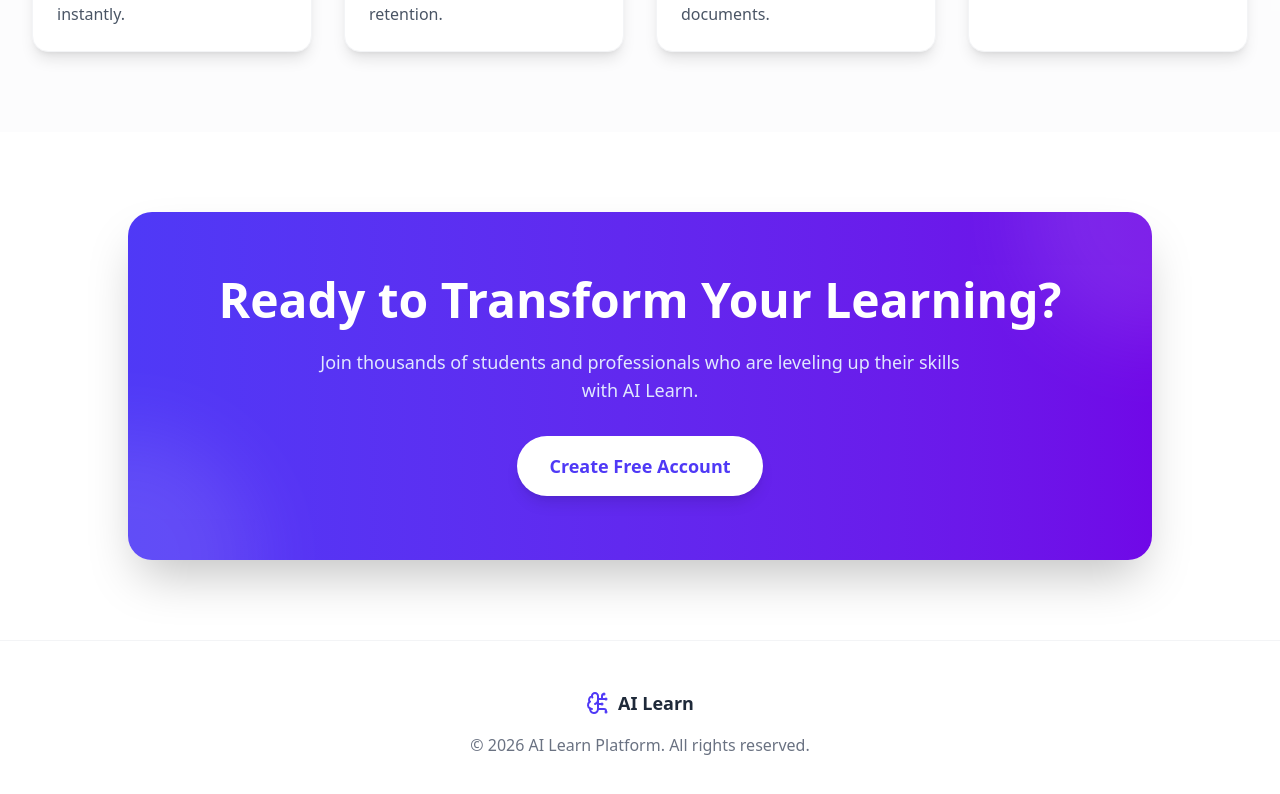
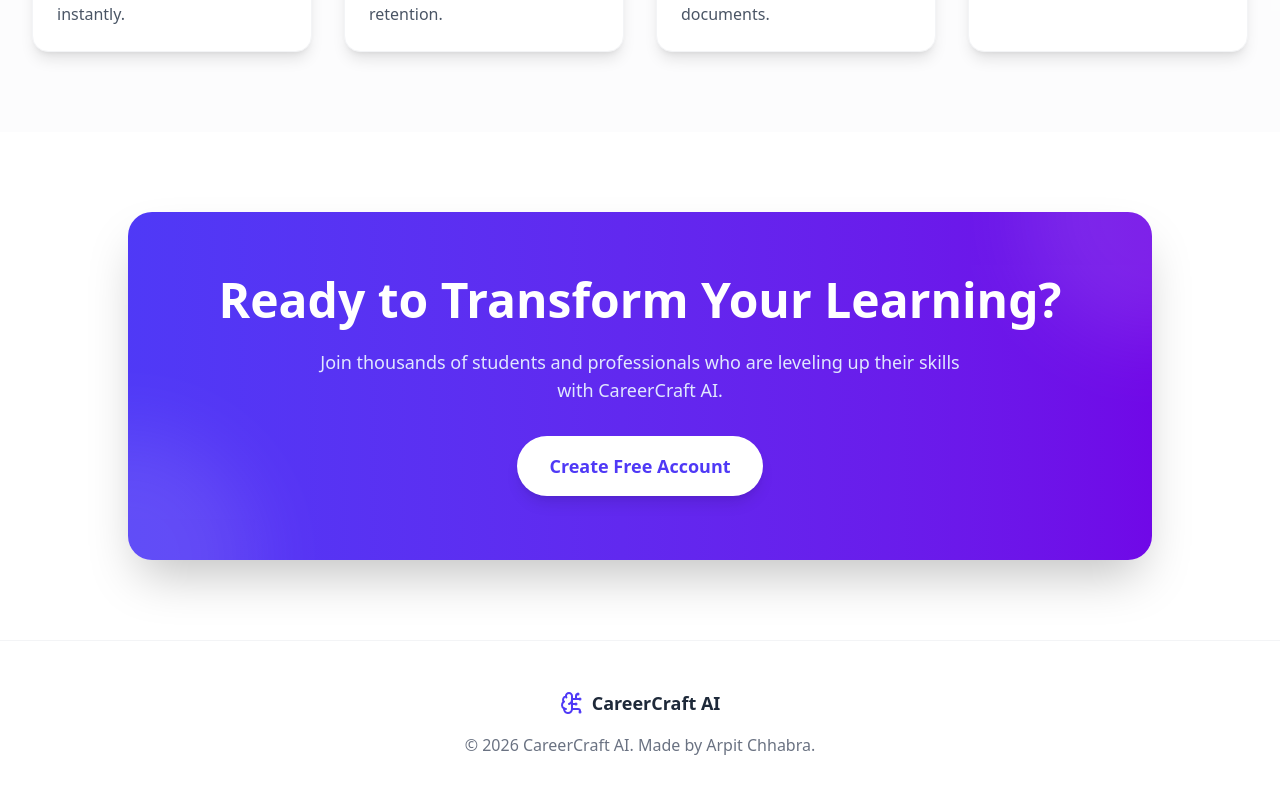
Before and after one commit to ArpitChhabra23306/CareerCraft-AI, a React (Vite) app in the folder client/: page / in a window 1280 px wide. Shown: the part 1006-1800 px from the top of the page. Built offline with nearby package versions, Linux system fonts and the light colour scheme.

Commit message:
small name changes

```diff
--- a/client/index.html
+++ b/client/index.html
@@ -4,7 +4,7 @@
     <meta charset="UTF-8" />
     <link rel="icon" type="image/svg+xml" href="/vite.svg" />
     <meta name="viewport" content="width=device-width, initial-scale=1.0" />
-    <title>client</title>
+    <title>CareerCraft AI</title>
   </head>
   <body>
     <div id="root"></div>
--- a/client/src/components/Layout.jsx
+++ b/client/src/components/Layout.jsx
@@ -80,7 +80,7 @@ const Layout = () => {
                 <div className={`p-6 border-b border-gray-100 dark:border-gray-800 flex items-center ${isCollapsed ? 'justify-center' : 'justify-between'}`}>
                     <Link to="/dashboard" className={`flex items-center gap-2 ${isCollapsed ? 'hidden' : 'flex'}`}>
                         <BrainCircuit className="text-indigo-600 dark:text-indigo-400" size={28} />
-                        <span className="text-xl font-bold gradient-text">AI Learn</span>
+                        <span className="text-xl font-bold gradient-text">CareerCraft AI</span>
                     </Link>
                     {isCollapsed && <BrainCircuit className="text-indigo-600 dark:text-indigo-400" size={28} />}
                     <button
@@ -159,7 +159,7 @@ const Layout = () => {
                 <header className="md:hidden bg-white dark:bg-gray-900 border-b border-gray-200 dark:border-gray-800 p-4 flex justify-between items-center z-20">
                     <Link to="/dashboard" className="flex items-center gap-2">
                         <BrainCircuit className="text-indigo-600 dark:text-indigo-400" size={28} />
-                        <span className="text-xl font-bold gradient-text">AI Learn</span>
+                        <span className="text-xl font-bold gradient-text">CareerCraft AI</span>
                     </Link>
                     <div className="flex items-center gap-2">
                         <button
--- a/client/src/pages/Home.jsx
+++ b/client/src/pages/Home.jsx
@@ -42,7 +42,7 @@ const Home = () => {
                         <div className="flex items-center gap-2">
                             <BrainCircuit className="text-indigo-600 dark:text-indigo-400 h-8 w-8" />
                             <span className="text-xl font-bold gradient-text">
-                                AI Learn
+                                CareerCraft AI
                             </span>
                         </div>
                         <div className="flex items-center gap-4">
@@ -182,7 +182,7 @@ const Home = () => {
 
                     <h2 className="text-3xl md:text-5xl font-bold mb-6 relative z-10">Ready to Transform Your Learning?</h2>
                     <p className="text-indigo-100 text-lg mb-8 max-w-2xl mx-auto relative z-10">
-                        Join thousands of students and professionals who are leveling up their skills with AI Learn.
+                        Join thousands of students and professionals who are leveling up their skills with CareerCraft AI.
                     </p>
                     <Link
                         to="/register"
@@ -198,9 +198,9 @@ const Home = () => {
                 <div className="max-w-7xl mx-auto px-4 text-center text-gray-500 dark:text-gray-400">
                     <div className="flex justify-center items-center gap-2 mb-4">
                         <BrainCircuit className="text-indigo-600 dark:text-indigo-400 h-6 w-6" />
-                        <span className="text-lg font-bold text-gray-800 dark:text-white">AI Learn</span>
+                        <span className="text-lg font-bold text-gray-800 dark:text-white">CareerCraft AI</span>
                     </div>
-                    <p>&copy; {new Date().getFullYear()} AI Learn Platform. All rights reserved.</p>
+                    <p>&copy; {new Date().getFullYear()} CareerCraft AI. Made by Arpit Chhabra.</p>
                 </div>
             </footer>
         </div>
```
Also changed, not shown: 2 other files (tests, documents, lock files or other folders).
